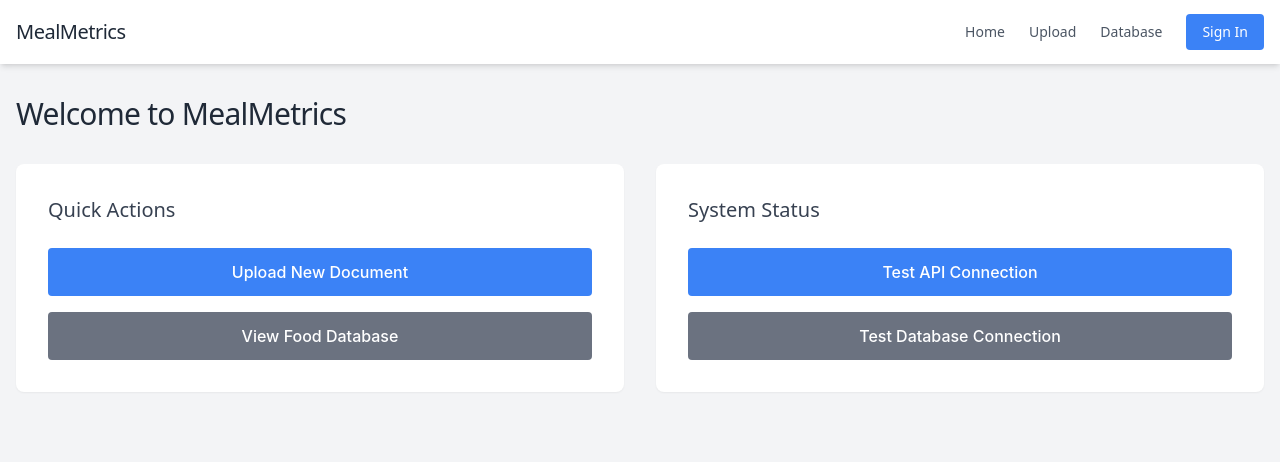
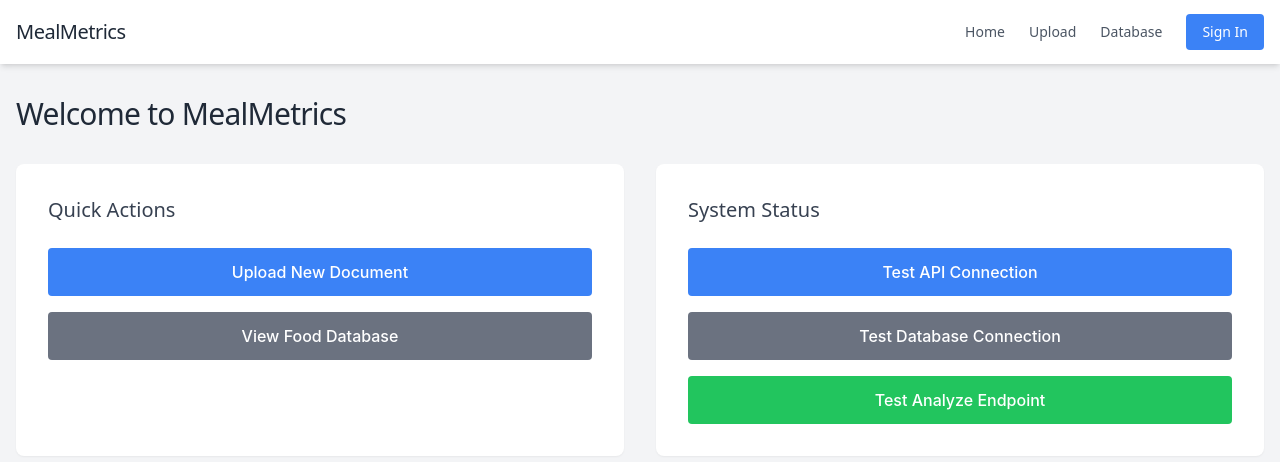
Before and after one commit to MichaelPeng123/foodprocurements, a React (Create React App) app in the folder frontend/: page / in a window 1280 px wide. Shown: the top 462 px of the page. Built offline with nearby package versions, Linux system fonts and the light colour scheme.

Commit message:
claude api initialized and upload pdf extraction working

```diff
--- a/frontend/src/pages/Home.js
+++ b/frontend/src/pages/Home.js
@@ -6,6 +6,7 @@ import { Link } from 'react-router-dom';
 function Home() {
   const [message, setMessage] = useState('');
   const [error, setError] = useState(null);
+  const [analyzeResponse, setAnalyzeResponse] = useState(null);
 
   const fetchTestData = async () => {
     try {
@@ -35,6 +36,24 @@ function Home() {
     }
   };
 
+  const testAnalyzeEndpoint = async () => {
+    try {
+      const response = await fetch('http://localhost:5005/api/analyze', {
+        method: 'POST',
+        headers: {
+          'Content-Type': 'application/json'
+        }
+      });
+      const data = await response.json();
+      console.log("Analyze Response: ", data);
+      setAnalyzeResponse(JSON.stringify(data, null, 2));
+      setError(null);
+    } catch (err) {
+      setError('Failed to fetch data from analyze endpoint');
+      console.error('Error:', err);
+    }
+  };
+
   return (
     <div className="container mx-auto px-4 py-8">
       <h1 className="font-sans text-3xl font-medium tracking-tight text-gray-800 mb-8">Welcome to MealMetrics</h1>
@@ -59,6 +78,9 @@ function Home() {
             <button onClick={sendData} className="w-full bg-gray-500 text-white py-3 px-4 rounded font-medium hover:bg-gray-600 transition-colors">
               Test Database Connection
             </button>
+            <button onClick={testAnalyzeEndpoint} className="w-full bg-green-500 text-white py-3 px-4 rounded font-medium hover:bg-green-600 transition-colors">
+              Test Analyze Endpoint
+            </button>
           </div>
           {error && (
             <div className="mt-6 p-4 bg-red-50 text-red-600 rounded font-medium">
@@ -70,6 +92,11 @@ function Home() {
               {message}
             </div>
           )}
+          {analyzeResponse && (
+            <div className="mt-6 p-4 bg-green-50 text-green-600 rounded font-medium overflow-auto">
+              <pre>{analyzeResponse}</pre>
+            </div>
+          )}
         </div>
       </div>
     </div>
```
